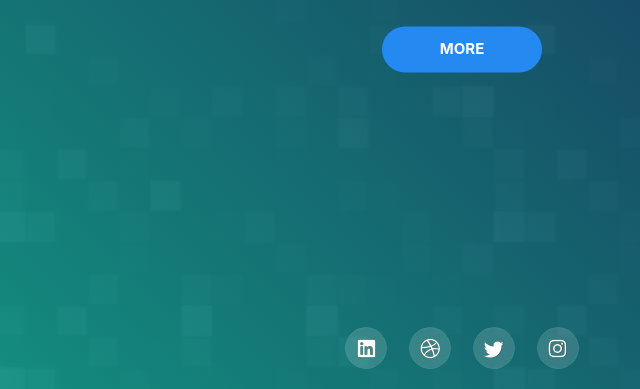
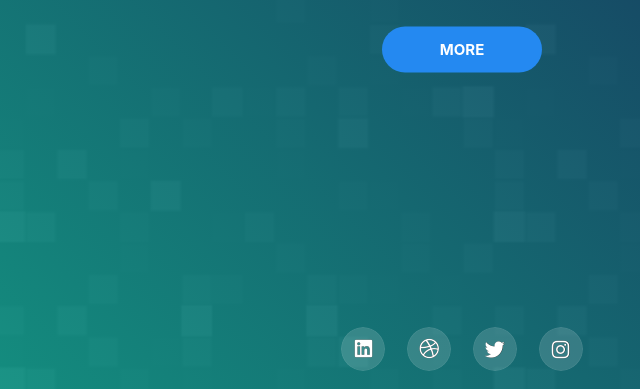
Before and after one commit to mrspecht/landing-page, a plain HTML site: page index.html in a window 1280 px wide. Shown: the part 408-797 px from the top of the page, 178-818 px from the left. Drawn offline with nearby package versions, Linux system fonts and the light colour scheme.

Commit message:
Header height

```diff
--- a/assets/style/index.css
+++ b/assets/style/index.css
@@ -40,7 +40,7 @@ header {
 }
 
 header button {
-  margin-top: 1.8rem;
+  margin-top: 1.7rem;
   padding: 1.1rem 2.2rem 1rem 2.2rem;
   background-color: rgba(255, 255, 255, .15);
   font-size: 1.6rem;
@@ -115,7 +115,7 @@ section.isvisible {
   margin-top: 3rem;
   width: 16rem;
   height: 4.6rem;
-  line-height: 4.6rem;
+  line-height: 4.7rem;
   background-color: #2489f1;
   border-radius: 10rem;
   font-size: 1.5rem;
@@ -167,8 +167,8 @@ section {
 
 #social ul li {
   display: inline-block;
-  width: 4.2rem;
-  height: 4.2rem;
+  width: 4.4rem;
+  height: 4.4rem;
   border-radius: 5rem;
   text-align: center;
   overflow: hidden;
@@ -181,8 +181,8 @@ section {
 #social ul li a {
   display: inline-block;
   position: relative;
-  width: 4.2rem;
-  height: 4.2rem;
+  width: 4.4rem;
+  height: 4.4rem;
   font-size: 2rem;
   color: #fff;
   text-shadow: .01rem .01rem #000;
@@ -196,19 +196,19 @@ section {
 }
 
 #social ul li a i.fa-linkedin {
-  line-height: 4.15rem;
+  line-height: 4.25rem;
 }
 
 #social ul li a i.fa-dribbble {
-  line-height: 4.15rem;
+  line-height: 4.25rem;
 }
 
 #social ul li a i.fa-twitter {
-  line-height: 4.3rem;
+  line-height: 4.4rem;
 }
 
 #social ul li a i.fa-instagram {
-  line-height: 4.2rem;
+  line-height: 4.3rem;
 }
 
 #social ul li a:hover {
```
